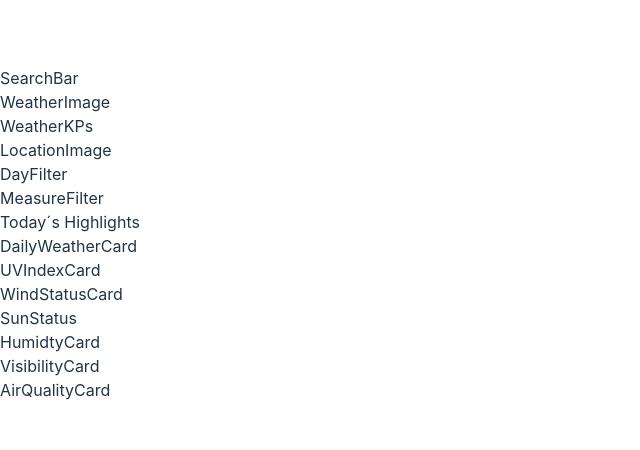
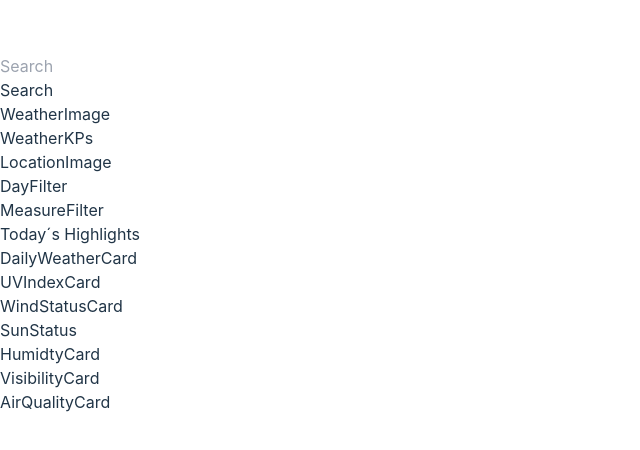
Before and after one commit to matedefalco/weather-app, a React (Vite) app: page / in a window 1280 px wide. Shown: the part 166-616 px from the top of the page, without its empty margins (0-640 px from the left). Built offline with nearby package versions, Linux system fonts and the light colour scheme.

Commit message:
SearchBar creation

```diff
--- a/src/components/leftSide/SearchBar.tsx
+++ b/src/components/leftSide/SearchBar.tsx
@@ -1,5 +1,19 @@
 const SearchBar = () => {
-	return <div>SearchBar</div>
+	return (
+		<div className="join">
+			<div>
+				<div>
+					<input
+						className="input input-bordered join-item"
+						placeholder="Search"
+					/>
+				</div>
+			</div>
+			<div className="indicator">
+				<button className="btn join-item">Search</button>
+			</div>
+		</div>
+	)
 }
 
 export default SearchBar
```
